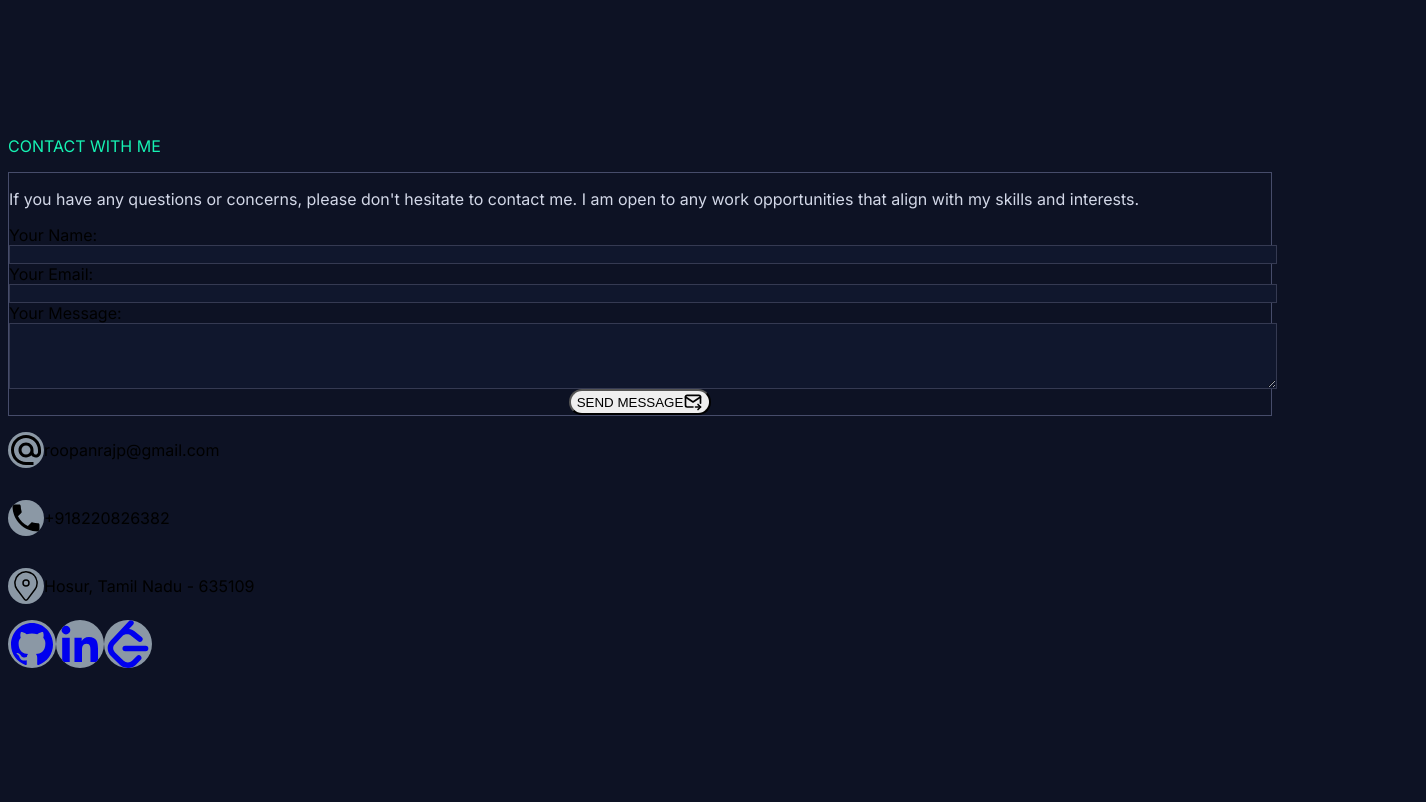
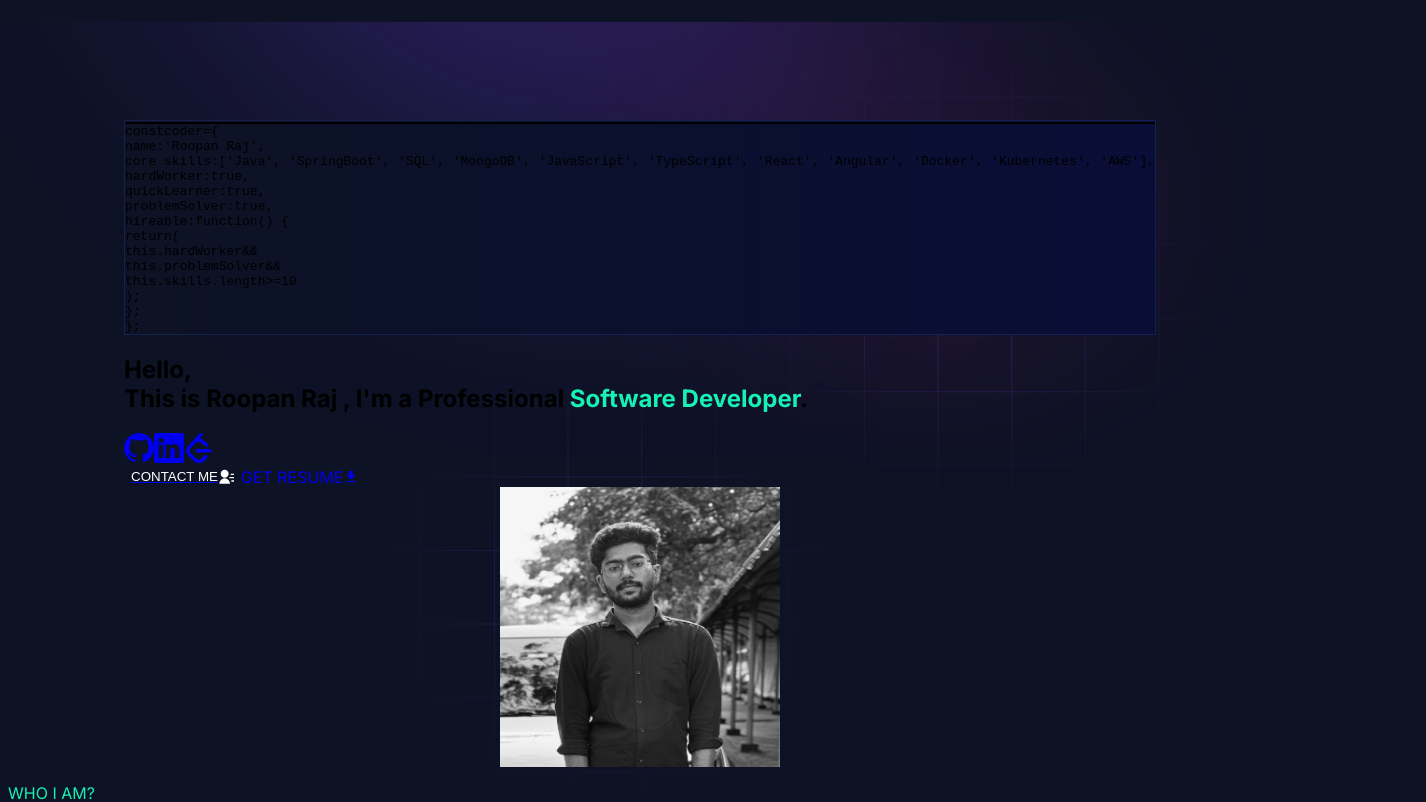
Before and after one commit to kj8220/Portfolio, a Next.js app: page / in a window 1280 px wide. Shown: the part 720-1522 px from the top of the page, 1426 px wide, since content can reach past the window. Built offline with nearby package versions, Linux system fonts and the light colour scheme.

Commit message:
Feat: added about and hero section

```diff
--- a/app/page.js
+++ b/app/page.js
@@ -1,11 +1,11 @@
 // In app/page.js
 
 import { personalData } from "@/utils/data/personal-data";
-//import AboutSection from "./components/homepage/about";
+import AboutSection from "./components/homepage/about";
 import ContactSection from "./components/homepage/contact";
 //import Education from "./components/homepage/education";
 //import Experience from "./components/homepage/experience";
-//import HeroSection from "./components/homepage/hero-section";
+import HeroSection from "./components/homepage/hero-section";
 //import Projects from "./components/homepage/projects";
 // import Skills from "./components/homepage/skills"; // <-- Keep this commented out
 
@@ -22,8 +22,8 @@ export default async function Home() {
   // const data = await getData(); // If you use this, uncomment it
   return (
     <div>
-     {/* <HeroSection />*/}
-      {/*<AboutSection />*/}
+      <HeroSection />
+      <AboutSection />
       {/*<Experience />*/}
       {/* <Skills /> */} {/* <-- Keep this commented out */}
       {/* <Projects />*/}
```
